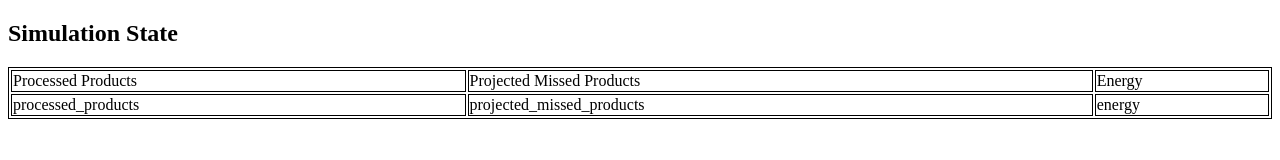
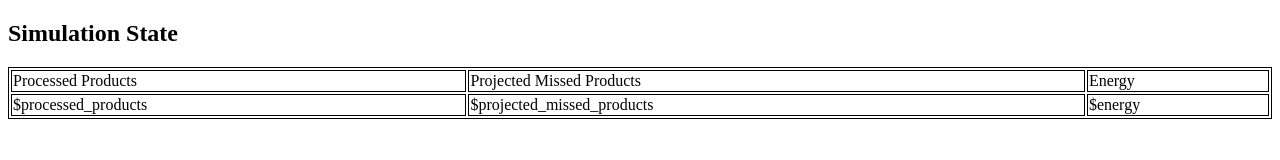
Before and after one commit to harrington-mcdowelle/bonsai_viz_demo, a plain HTML site: page gauges/index.html in a window 1280 px wide. Drawn offline with Linux system fonts and the light colour scheme.

Commit message:
variables from state into table

```diff
--- a/gauges/index.html
+++ b/gauges/index.html
@@ -33,9 +33,9 @@ table, th, td {
     <td>Energy</td>
   </tr>
   <tr>
-    <td>processed_products</td>
-    <td>projected_missed_products</td>
-    <td>energy</td>
+    <td>$processed_products</td>
+    <td>$projected_missed_products</td>
+    <td>$energy</td>
   </tr>
 </table>
 
```
